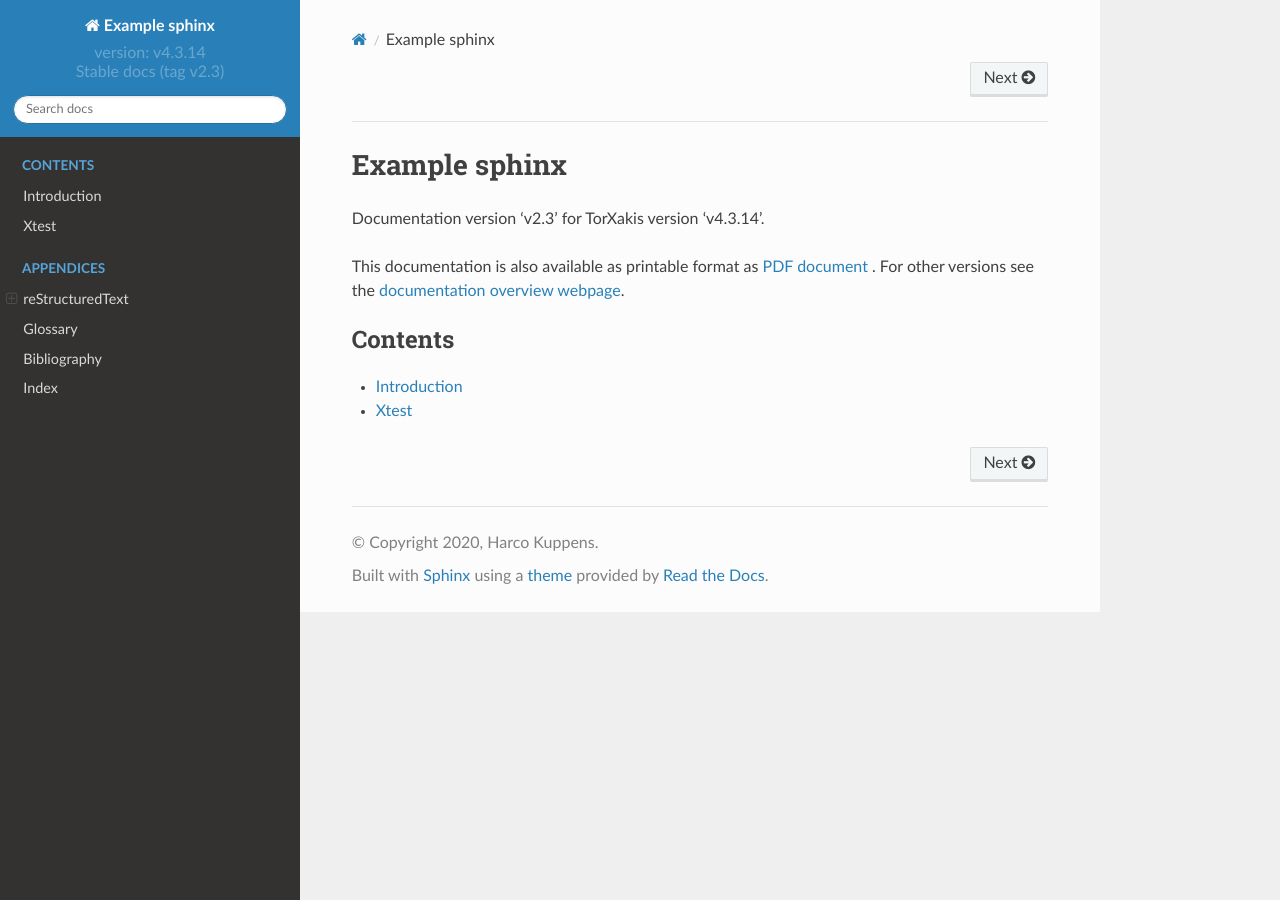
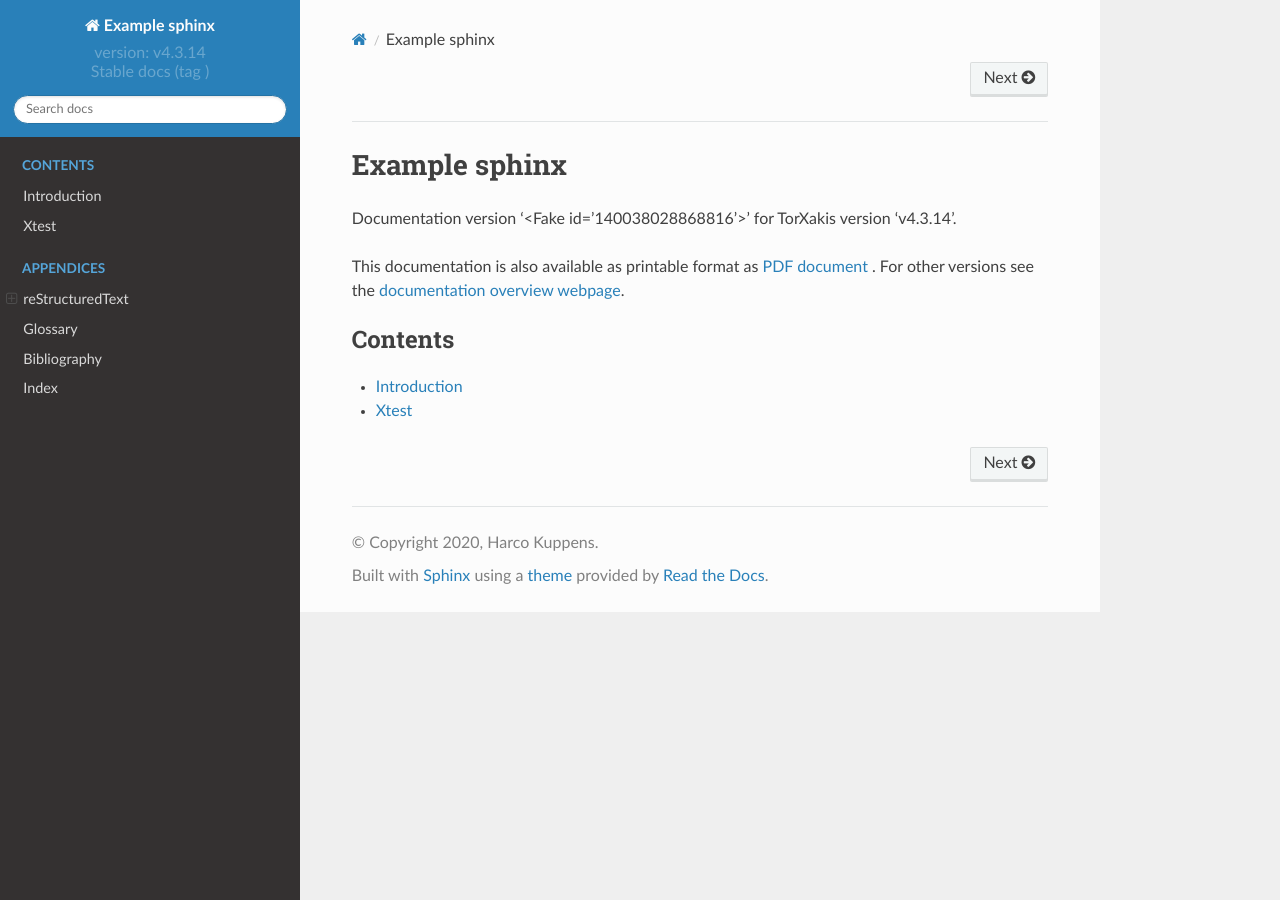
Before and after one commit to harcokuppens/continuous_publishing, a Sphinx documentation site: the page built from source/index.rst, in a window 1280 px wide. Built offline with Sphinx 7.4.7 and the Read the Docs theme 2.0.0, drawn with Linux system fonts in a browser that asks for light colours.

Commit message:
removed fixed tag

```diff
--- a/source/conf.py
+++ b/source/conf.py
@@ -36,7 +36,6 @@ toolversion=toolversion.strip()
 
 import subprocess
 tag=subprocess.check_output(["git","tag", "--points-at","HEAD"])
-tag="v2.3"
 if tag:
    display_edit_on_github=False
    docversion=str(tag)
```
